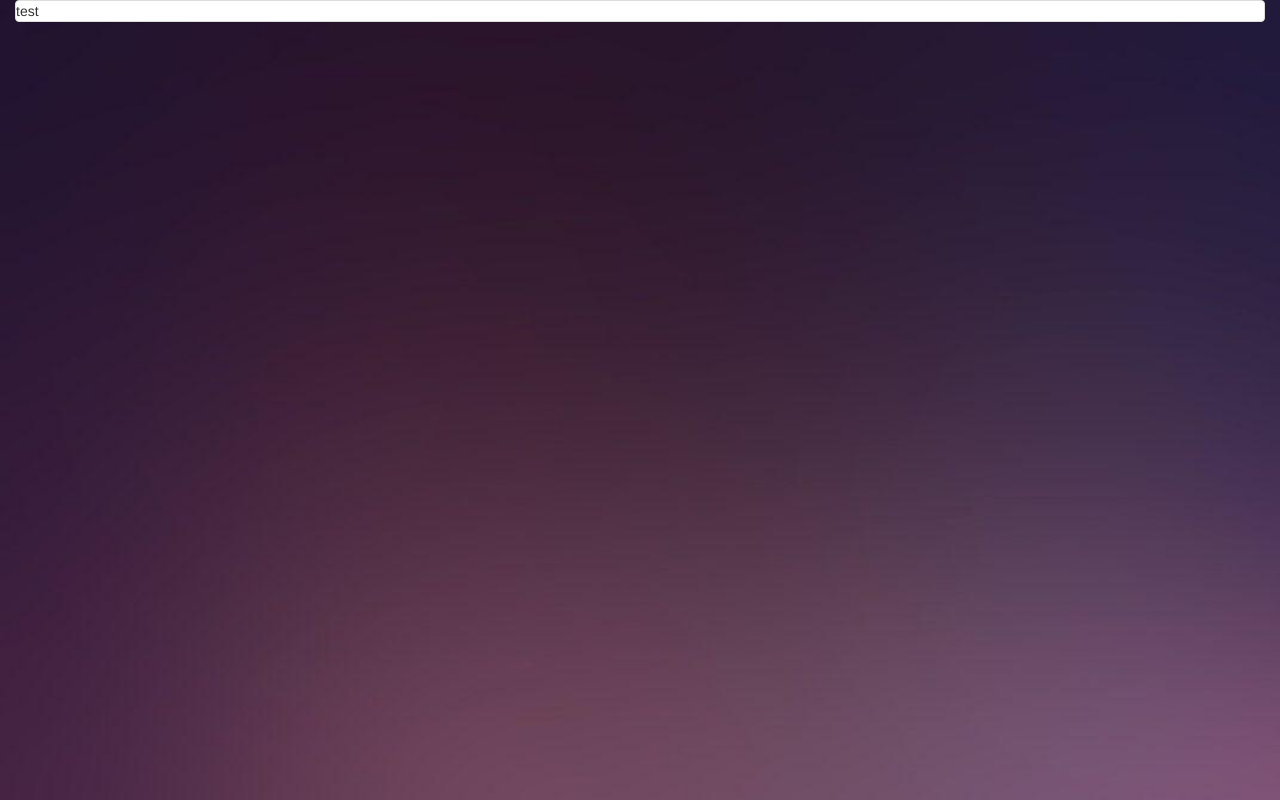
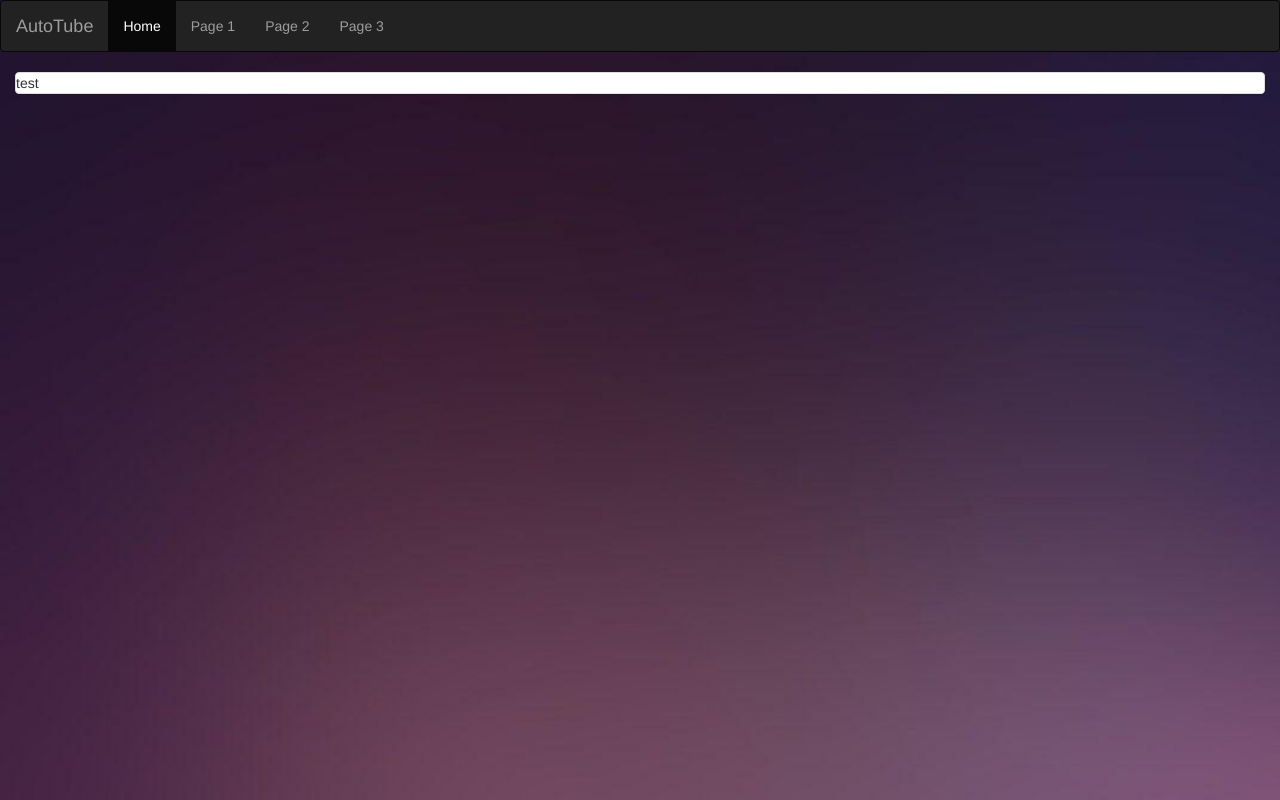
Before and after one commit to aidancrowther/AutoTube, a website: page interface/index.html in a window 1280 px wide. Drawn offline with nearby package versions, Linux system fonts and the light colour scheme.

Commit message:
Work on interface

```diff
--- a/interface/index.html
+++ b/interface/index.html
@@ -11,6 +11,20 @@
 	</header>
 
 	<body>
+		<nav class="navbar navbar-inverse">
+			<div class="container-fluid">
+				<div class="navbar-header">
+					<a class="navbar-brand" href="#">AutoTube</a>
+				</div>
+				<ul class="nav navbar-nav">
+					<li class="active"><a href="#">Home</a></li>
+					<li><a href="#">Page 1</a></li>
+					<li><a href="#">Page 2</a></li>
+					<li><a href="#">Page 3</a></li>
+				</ul>
+			</div>
+		</nav>
+
 		<div class="container-fluid">
 			<div class="panel panel-default">
 				test
```
